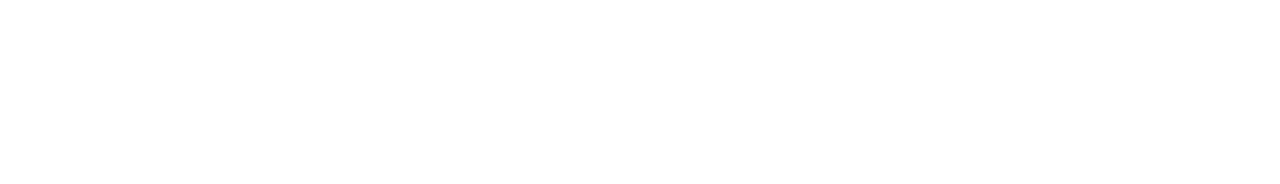
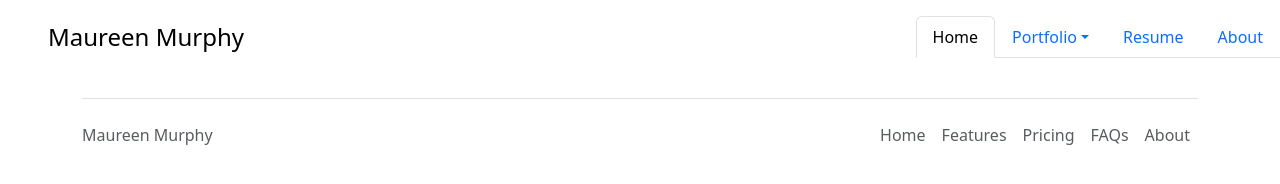
Before and after one commit to AlpenMo/portfolio, a plain HTML site: page index.html in a window 1280 px wide. Drawn offline with nearby package versions, Linux system fonts and the light colour scheme.

Commit message:
Add initial header and footer structure, add svg files

```diff
--- a/index.html
+++ b/index.html
@@ -3,10 +3,51 @@
 <head>
     <meta charset="UTF-8">
     <meta name="viewport" content="width=device-width, initial-scale=1.0">
-    <title>Portfolio</title>
+    <title>Maureen Murphy - Portfolio</title>
     <link href="https://cdn.jsdelivr.net/npm/bootstrap@5.3.3/dist/css/bootstrap.min.css" rel="stylesheet" integrity="sha384-QWTKZyjpPEjISv5WaRU9OFeRpok6YctnYmDr5pNlyT2bRjXh0JMhjY6hW+ALEwIH" crossorigin="anonymous">
 </head>
 <body>
+    <!-- Header with navbar -->
+    <header class="d-flex flex-wrap justify-content-center py-3 mb-4">
+        <a href="/" class="d-flex align-items-center mb-3 mb-md-0 me-md-auto link-body-emphasis text-decoration-none">
+          <svg class="bi me-2" width="40" height="32"><use xlink:href="#bootstrap"></use></svg>
+          <span class="fs-4">Maureen Murphy</span>
+        </a>
+
+        <ul class="nav nav-tabs">
+          <li class="nav-item"><a href="#" class="nav-link active" aria-current="page">Home</a></li>
+          <li class="nav-item dropdown">
+            <a class="nav-link dropdown-toggle" data-bs-toggle="dropdown" href="#" role="button" aria-expanded="false">Portfolio</a>
+            <ul class="dropdown-menu">
+              <li><a class="dropdown-item" href="#">How To</a></li>
+              <li><a class="dropdown-item" href="#">Best Practices</a></li>
+              <li><hr class="dropdown-divider"></li>
+              <li><a class="dropdown-item" href="#">Knowledge Base</a></li>
+            </ul>
+          </li>
+          <li class="nav-item"><a href="#" class="nav-link">Resume</a></li>
+          <li class="nav-item"><a href="#" class="nav-link">About</a></li>
+        </ul>
+    </header>
+
+    <!-- Footer -->
+    <div class="container">
+    <footer class="d-flex flex-wrap justify-content-between align-items-center py-3 my-4 border-top">
+        <p class="col-md-4 mb-0 text-body-secondary">Maureen Murphy</p>
+
+        <a href="/" class="col-md-4 d-flex align-items-center justify-content-center mb-3 mb-md-0 me-md-auto link-body-emphasis text-decoration-none">
+        <svg class="bi me-2" width="40" height="32"><use xlink:href="#bootstrap"></use></svg>
+        </a>
+
+        <ul class="nav col-md-4 justify-content-end">
+        <li class="nav-item"><a href="#" class="nav-link px-2 text-body-secondary">Home</a></li>
+        <li class="nav-item"><a href="#" class="nav-link px-2 text-body-secondary">Features</a></li>
+        <li class="nav-item"><a href="#" class="nav-link px-2 text-body-secondary">Pricing</a></li>
+        <li class="nav-item"><a href="#" class="nav-link px-2 text-body-secondary">FAQs</a></li>
+        <li class="nav-item"><a href="#" class="nav-link px-2 text-body-secondary">About</a></li>
+        </ul>
+    </footer>
+    </div>
 
     <script src="https://cdn.jsdelivr.net/npm/bootstrap@5.3.3/dist/js/bootstrap.bundle.min.js" integrity="sha384-YvpcrYf0tY3lHB60NNkmXc5s9fDVZLESaAA55NDzOxhy9GkcIdslK1eN7N6jIeHz" crossorigin="anonymous"></script>
 </body>
```
Also changed, not shown: github.svg (added), linkedin.svg (added), vector-pen.svg (added).
